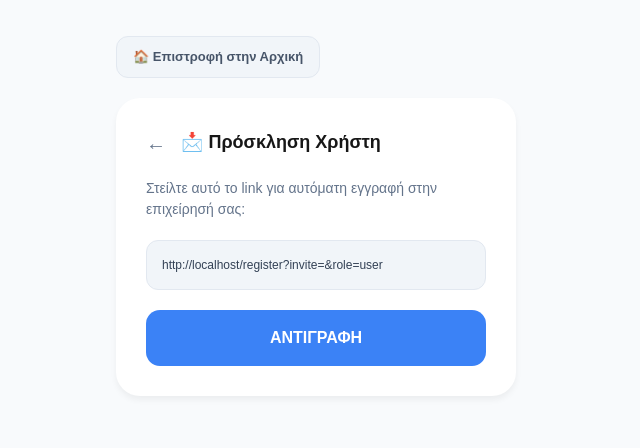
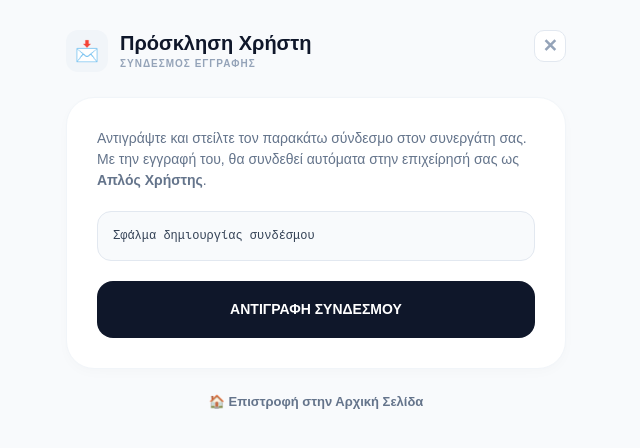
Before and after one commit to tsigris/cosy-management, a Next.js app: page /admin/invite in a window 1280 px wide. Shown: the top 448 px of the page, without its empty margins (324-964 px from the left). Built offline with nearby package versions, Linux system fonts and the light colour scheme.

Commit message:
Update page.tsx

```diff
--- a/src/app/admin/invite/page.tsx
+++ b/src/app/admin/invite/page.tsx
@@ -1,4 +1,6 @@
 'use client'
+export const dynamic = 'force-dynamic'
+
 import { useEffect, useState, Suspense } from 'react'
 import { supabase } from '@/lib/supabase'
 import { useSearchParams } from 'next/navigation'
@@ -6,82 +8,119 @@ import Link from 'next/link'
 
 function InviteContent() {
   const searchParams = useSearchParams()
-  const role = searchParams.get('role') || 'user'
+  // Παίρνουμε το ρόλο από το URL (?role=admin ή ?role=user)
+  const roleToInvite = searchParams.get('role') === 'admin' ? 'admin' : 'user'
+
   const [storeId, setStoreId] = useState('')
+  const [loading, setLoading] = useState(true)
+  const [copied, setCopied] = useState(false)
 
   useEffect(() => {
-    async function getStoreId() {
-      const { data: { user } } = await supabase.auth.getUser()
-      if (user) setStoreId(user.id)
+    async function getBusinessData() {
+      try {
+        const { data: { user } } = await supabase.auth.getUser()
+        if (user) {
+          // Παίρνουμε το σωστό store_id από το προφίλ του χρήστη
+          const { data: profile } = await supabase
+            .from('profiles')
+            .select('store_id')
+            .eq('id', user.id)
+            .single()
+
+          if (profile?.store_id) {
+            setStoreId(profile.store_id)
+          }
+        }
+      } catch (err) {
+        console.error(err)
+      } finally {
+        setLoading(false)
+      }
     }
-    getStoreId()
+    getBusinessData()
   }, [])
 
-  const inviteLink = typeof window !== 'undefined'
-    ? `${window.location.origin}/register?invite=${storeId}&role=${role}`
+  // Κατασκευή του συνδέσμου με το σωστό store_id και το δυναμικό role
+  const inviteLink = typeof window !== 'undefined' && storeId
+    ? `${window.location.origin}/register?invite=${storeId}&role=${roleToInvite}`
     : ''
 
+  const copyToClipboard = () => {
+    if (!inviteLink) return
+    navigator.clipboard.writeText(inviteLink)
+    setCopied(true)
+    setTimeout(() => setCopied(false), 2000)
+  }
+
   return (
-    <main style={{ backgroundColor: '#f8fafc', minHeight: '100vh', padding: '16px', fontFamily: 'sans-serif' }}>
+    <div style={{ maxWidth: '500px', margin: '0 auto', fontFamily: 'sans-serif' }}>
 
-      {/* ΚΟΥΜΠΙ ΕΠΙΣΤΡΟΦΗΣ ΣΤΗΝ ΑΡΧΙΚΗ */}
-      <div style={{ maxWidth: '400px', margin: '20px auto 0 auto' }}>
-        <Link href="/" style={homeBtnStyle}>
-          🏠 Επιστροφή στην Αρχική
-        </Link>
+      {/* PROFESSIONAL HEADER */}
+      <div style={{ display: 'flex', justifyContent: 'space-between', alignItems: 'flex-start', marginBottom: '25px', paddingTop: '15px' }}>
+        <div style={{ display: 'flex', alignItems: 'center', gap: '12px' }}>
+          <div style={logoBoxStyle}>
+            <span style={{ fontSize: '20px' }}>📩</span>
+          </div>
+          <div>
+            <h1 style={{ fontWeight: '900', fontSize: '20px', margin: 0, color: '#0f172a', lineHeight: '1.1' }}>
+              Πρόσκληση {roleToInvite === 'admin' ? 'Διαχειριστή' : 'Χρήστη'}
+            </h1>
+            <p style={{ margin: '2px 0 0', fontSize: '10px', color: '#94a3b8', fontWeight: '800', textTransform: 'uppercase', letterSpacing: '1px' }}>
+              ΣΥΝΔΕΣΜΟΣ ΕΓΓΡΑΦΗΣ
+            </p>
+          </div>
+        </div>
+        <Link href="/admin/permissions" style={backBtnStyle}>✕</Link>
       </div>
 
       <div style={cardStyle}>
-        <div style={{ display: 'flex', alignItems: 'center', gap: '15px', marginBottom: '20px' }}>
-          {/* ΚΟΥΜΠΙ ΠΙΣΩ ΣΤΑ ΔΙΚΑΙΩΜΑΤΑ */}
-          <Link href="/admin/permissions" style={{ textDecoration: 'none', color: '#64748b', fontSize: '20px' }}>←</Link>
-          <h2 style={{ fontSize: '18px', fontWeight: '900', margin: 0 }}>
-            📩 Πρόσκληση {role === 'admin' ? 'Διαχειριστή' : 'Χρήστη'}
-          </h2>
-        </div>
-
-        <p style={{ fontSize: '14px', color: '#64748b', marginBottom: '20px' }}>
-          Στείλτε αυτό το link για αυτόματη εγγραφή στην επιχείρησή σας:
+        <p style={{ fontSize: '14px', color: '#64748b', marginBottom: '20px', lineHeight: '1.5' }}>
+          Αντιγράψτε και στείλτε τον παρακάτω σύνδεσμο στον συνεργάτη σας. Με την εγγραφή του, θα συνδεθεί αυτόματα στην επιχείρησή σας ως <b>{roleToInvite === 'admin' ? 'Διαχειριστής' : 'Απλός Χρήστης'}</b>.
         </p>
 
-        <div style={linkBox}>{inviteLink}</div>
+        {loading ? (
+          <div style={{ textAlign: 'center', padding: '20px', color: '#94a3b8', fontWeight: 'bold' }}>
+            Δημιουργία συνδέσμου...
+          </div>
+        ) : (
+          <>
+            <div style={linkBoxStyle}>
+              {inviteLink || 'Σφάλμα δημιουργίας συνδέσμου'}
+            </div>
 
-        <button
-          onClick={() => {
-            navigator.clipboard.writeText(inviteLink)
-            alert('Το link αντιγράφηκε επιτυχώς!')
-          }}
-          style={copyBtn}
-        >
-          ΑΝΤΙΓΡΑΦΗ
-        </button>
+            <button
+              onClick={copyToClipboard}
+              style={{ ...copyBtnStyle, backgroundColor: copied ? '#10b981' : '#0f172a' }}
+            >
+              {copied ? 'ΑΝΤΙΓΡΑΦΗΚΕ! ✅' : 'ΑΝΤΙΓΡΑΦΗ ΣΥΝΔΕΣΜΟΥ'}
+            </button>
+          </>
+        )}
       </div>
+
+      <div style={{ textAlign: 'center', marginTop: '20px' }}>
+        <Link href="/" style={homeLinkStyle}>
+          🏠 Επιστροφή στην Αρχική Σελίδα
+        </Link>
+      </div>
+    </div>
+  )
+}
+
+// STYLES
+const logoBoxStyle: any = { width: '42px', height: '42px', backgroundColor: '#f1f5f9', borderRadius: '12px', display: 'flex', alignItems: 'center', justifyContent: 'center' };
+const backBtnStyle: any = { textDecoration: 'none', color: '#94a3b8', fontSize: '18px', fontWeight: 'bold', width: '32px', height: '32px', display: 'flex', alignItems: 'center', justifyContent: 'center', backgroundColor: '#fff', borderRadius: '10px', border: '1px solid #e2e8f0' };
+const cardStyle: any = { backgroundColor: 'white', padding: '30px', borderRadius: '28px', border: '1px solid #f1f5f9', boxShadow: '0 4px 12px rgba(0,0,0,0.02)' };
+const linkBoxStyle: any = { backgroundColor: '#f8fafc', padding: '15px', borderRadius: '14px', fontSize: '12px', color: '#334155', wordBreak: 'break-all', border: '1px solid #e2e8f0', marginBottom: '20px', fontFamily: 'monospace' };
+const copyBtnStyle: any = { width: '100%', padding: '18px', color: 'white', border: 'none', borderRadius: '16px', fontWeight: '900', fontSize: '14px', cursor: 'pointer', transition: '0.3s ease' };
+const homeLinkStyle: any = { textDecoration: 'none', color: '#64748b', fontSize: '13px', fontWeight: '700' };
+
+export default function InvitePage() {
+  return (
+    <main style={{ backgroundColor: '#f8fafc', minHeight: '100vh', padding: '15px' }}>
+      <Suspense fallback={<div style={{padding: '50px', textAlign: 'center'}}>Φόρτωση...</div>}>
+        <InviteContent />
+      </Suspense>
     </main>
   )
 }
-
-export default function InvitePage() {
-  return (
-    <Suspense fallback={<div style={{padding: '50px', textAlign: 'center'}}>Φόρτωση...</div>}>
-      <InviteContent />
-    </Suspense>
-  )
-}
-
-// ΕΠΙΠΛΕΟΝ STYLE ΓΙΑ ΤΟ ΚΟΥΜΠΙ ΑΡΧΙΚΗΣ
-const homeBtnStyle = {
-  display: 'inline-block',
-  textDecoration: 'none',
-  backgroundColor: '#f1f5f9',
-  color: '#475569',
-  padding: '10px 16px',
-  borderRadius: '12px',
-  fontSize: '13px',
-  fontWeight: 'bold' as const,
-  border: '1px solid #e2e8f0',
-  transition: '0.2s'
-};
-
-const cardStyle = { background: 'white', padding: '30px', borderRadius: '24px', maxWidth: '400px', margin: '20px auto', boxShadow: '0 4px 6px rgba(0,0,0,0.05)' };
-const linkBox = { background: '#f1f5f9', padding: '15px', borderRadius: '12px', wordBreak: 'break-all' as const, fontSize: '12px', margin: '20px 0', color: '#334155', border: '1px solid #e2e8f0' };
-const copyBtn = { width: '100%', padding: '16px', background: '#3b82f6', color: 'white', border: 'none', borderRadius: '14px', fontWeight: 'bold' as const, cursor: 'pointer' };
```
